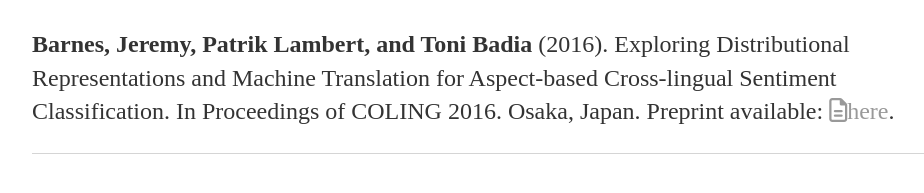
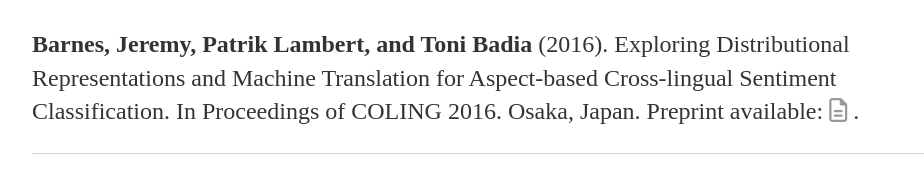
Before and after one commit to jerbarnes/jbarnesspain.github.io, a Jekyll site: the page built from cv/index.html, in a window 1280 px wide. Shown: the part 346-539 px from the top of the page, without its empty margins (160-1084 px from the left). Built offline with Jekyll 4.4.1, drawn with Linux system fonts in a browser that asks for light colours; nearby versions of some CDN libraries.

Commit message:
Update index.html

```diff
--- a/cv/index.html
+++ b/cv/index.html
@@ -17,7 +17,8 @@
 
 					<p><strong>Barnes, Jeremy, Patrik Lambert, and Toni Badia</strong> (2016). Exploring Distributional
           Representations and Machine Translation for Aspect-based Cross-lingual Sentiment Classification.
-          In Proceedings of COLING 2016. Osaka, Japan. Preprint available: <a href="/downloads/coling2016.pdf"><i class="fa fa-file-text-o"></i>here</a>.
+          In Proceedings of COLING 2016. Osaka, Japan. Preprint available: <a href="/downloads/coling2016.pdf"><i class="fa fa-file-text-o" aria-hidden="true"></i>
+</a>.
 
 
 	</div>
```
